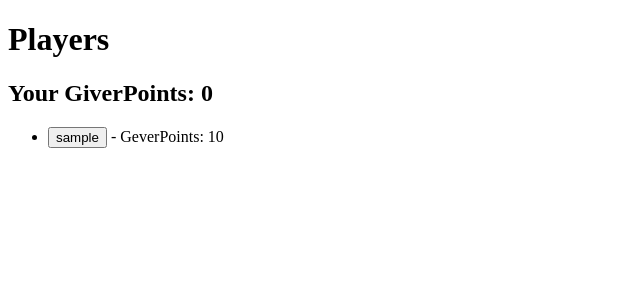
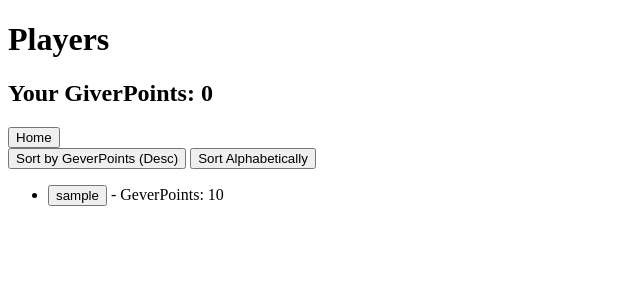
Before and after one commit to mmstahl/gevergiver, a Flask app: page /players in a window 1280 px wide. Shown: the top 300 px of the page, without its empty margins (0-640 px from the left). Run offline with Flask 3, Linux system fonts and the light colour scheme; tables that the repository leaves empty hold one stand-in row (values such as "Sample post").

Commit message:
added sort buttons to the players page

```diff
--- a/templates/players.html
+++ b/templates/players.html
@@ -5,22 +5,59 @@
     <meta charset="UTF-8">
     <meta name="viewport" content="width=device-width, initial-scale=1.0">
     <title>Players</title>
+    <script>
+        function sortPlayersByGeverPoints() {
+            let players = Array.from(document.querySelectorAll('li'));
+            players.sort((a, b) => {
+                let aPoints = parseInt(a.querySelector('span.gever-points').textContent);
+                let bPoints = parseInt(b.querySelector('span.gever-points').textContent);
+                return bPoints - aPoints;
+            });
+            let ul = document.querySelector('ul');
+            ul.innerHTML = '';
+            players.forEach(player => ul.appendChild(player));
+        }
+
+        function sortPlayersAlphabetically() {
+            let players = Array.from(document.querySelectorAll('li'));
+            players.sort((a, b) => {
+                let aName = a.querySelector('button').textContent;
+                let bName = b.querySelector('button').textContent;
+                return aName.localeCompare(bName);
+            });
+            let ul = document.querySelector('ul');
+            ul.innerHTML = '';
+            players.forEach(player => ul.appendChild(player));
+        }
+    </script>
 </head>
 <body>
     <h1>Players</h1>
     <div>
         <h2>Your GiverPoints: {{ current_user_giver_points }}</h2>
     </div>
+
+    <!-- Button to go to the home page -->
+    <form action="{{ url_for('home') }}" method="GET">
+        <button type="submit">Home</button>
+    </form>
+
+    <!-- Buttons to sort the list -->
+    <div>
+        <button onclick="sortPlayersByGeverPoints()">Sort by GeverPoints (Desc)</button>
+        <button onclick="sortPlayersAlphabetically()">Sort Alphabetically</button>
+    </div>
     <ul>
         {% for user in users %}
             {% if user.username != current_username %}
                 <li>
                     <form action="{{ url_for('transfer_points', username=user.username) }}" method="GET">
-                        <button type="submit">{{ user.username }}</button> - GeverPoints: {{ user.gever_points }}
+                        <button type="submit">{{ user.username }}</button> - GeverPoints: <span class="gever-points">{{ user.gever_points }}</span>
                     </form>
                 </li>
             {% endif %}
         {% endfor %}
     </ul>
+
 </body>
 </html>
```
